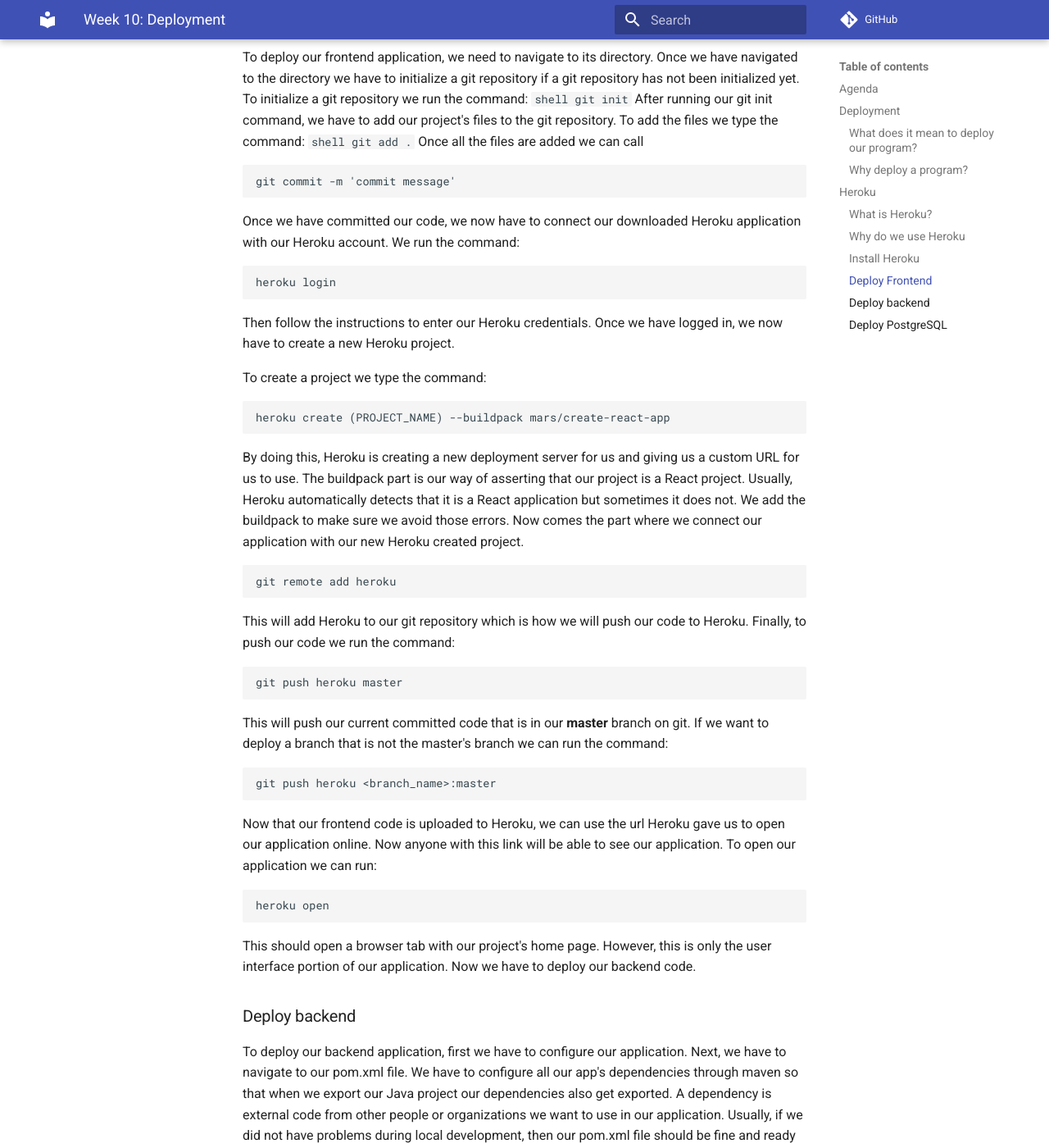
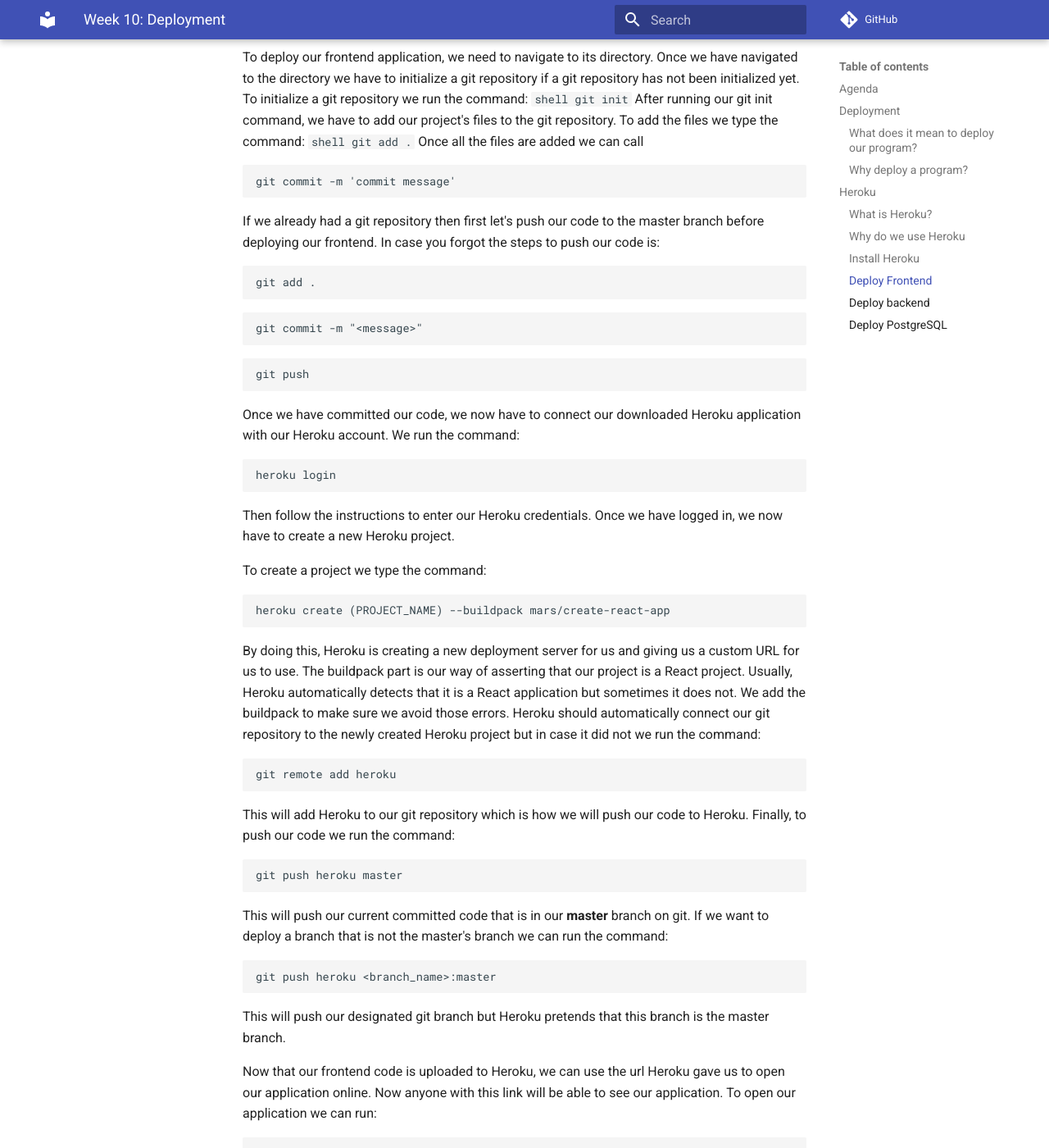
Before and after one commit to Code-4-Community/learning-resources, an MkDocs documentation site: the page built from docs/jumpstart/week-10.md, in a window 1280 px wide and 1400 px high, scrolled down 2175 px. Shown: the whole window at 82% size. Built offline with MkDocs 1.6.1 and Material for MkDocs 9.7.7, drawn with Linux system fonts in a browser that asks for light colours; comment, search, counter and statistics services are not loaded; some of the changed text lies outside the part shown.

Commit message:
added Conner's material requests for the second and first draft

````diff
--- a/docs/jumpstart/week-10.md
+++ b/docs/jumpstart/week-10.md
@@ -35,6 +35,7 @@
 The way our application is structured, our frontend and backend are separated. They are not dependent on one another and are developed in different environments and tech stacks. Therefore, we have to deploy our frontend and backend separately. Thankfully, Heroku provides great documentation as to how to deploy our React frontend and Java backend. However, before you deploy any application on Heroku, we'll need to install Heroku on our machine. First, we need to create an account on Heroku. The link to sign up is [signup.heroku.com](https://signup.heroku.com/). Once you have signed up for a Heroku account, you have to install some of its software on your machine. Because there are different installation methods depending on the machine that you are using, the download instructions for every operating system can be found [here](https://devcenter.heroku.com/articles/heroku-cli). You are installing Heroku's command line application, which will allow you to open a terminal and run Heroku commands on the terminal.
 
 ### Deploy Frontend
+
 To deploy our frontend application, we need to navigate to its directory. Once we have navigated to the directory we have to initialize a git repository if a git repository has not been initialized yet. To initialize a git repository we run the command:
  ```shell
  git init
@@ -48,6 +49,21 @@
 git commit -m 'commit message'
 ```
 
+If we already had a git repository then first let's push our code to the master branch before deploying our frontend.
+In case you forgot the steps to push our code is:
+
+```shell
+git add .
+```
+
+```shell
+git commit -m "<message>"
+```
+
+```shell
+git push
+```
+
 Once we have committed our code, we now have to connect our downloaded Heroku application with our Heroku account. We run the command:
 ```shell
 heroku login
@@ -59,7 +75,8 @@
 heroku create (PROJECT_NAME) --buildpack mars/create-react-app
 ```
 By doing this, Heroku is creating a new deployment server for us and giving us a custom URL for us to use. The buildpack part is our way of asserting
-that our project is a React project. Usually, Heroku automatically detects that it is a React application but sometimes it does not. We add the buildpack to make sure we avoid those errors. Now comes the part where we connect our application with our new Heroku created project.
+that our project is a React project. Usually, Heroku automatically detects that it is a React application but sometimes it does not. We add the buildpack to make sure we avoid those errors.
+Heroku should automatically connect our git repository to the newly created Heroku project but in case it did not we run the command:
 ```shell
 git remote add heroku
 ```
@@ -72,6 +89,9 @@
 ```shell
 git push heroku <branch_name>:master
 ```
+
+This will push our designated git branch but Heroku pretends that this branch is the master branch.
+
 Now that our frontend code is uploaded to Heroku, we can use the url Heroku gave us to open our application online. Now anyone with this link will be able to see our application.
 To open our application we can run:
 ```shell
@@ -108,7 +128,13 @@
 
 
 This dependency is a maven dependency that copies our dependencies and puts them into a jar file. A jar file is a file that runs our Java application. We'll explain
-more about jar files in a little bit.
+more about jar files in a little bit. Make sure this dependency is added under:
+ ``` xml
+ <pluginManagement>
+<!-- Insert Dependency here -->
+</pluginManagement
+```
+
 
 Next, we have to create a Procfile. This is a text file that that configures Heroku to set up your Java application. Our Procfile must look like:
 
@@ -144,7 +170,7 @@
 This will clean our application and build it again.
 Once we verified that our application successfully built, we follow the same steps as deploying our frontend code.
 
-We run the commands:
+If we have not committed our changes to the master branch make so to do so with:
 
 ```shell
 git add .
@@ -155,6 +181,12 @@
 git commit -m
 ```
 which commits our added files
+
+```shell script
+git push
+```
+which pushes our code to the master branch.
+
 
 We should already be logged into Heroku because we deployed our frontend code but if we're not, then we have to login again using:
 ```shell
@@ -184,11 +216,19 @@
 ```
 which should open a new browser window with a message at the top saying <strong> Hello Jumpstarters! </strong>
 
-Now that our backend and frontend are deployed, we have to configure our requests URL. We have to navigate back to our frontend project and modify our
-<strong> .env.production </strong> file and change it from:
+Now that our backend and frontend are deployed, we have to configure our requests URL.
+To do this, we have to use a feature in Heroku called Heroku configuration files or Heroku secrets. Basically, this is a way for us
+to write down important information such as our backend request route in a secure and inaccessible way. To do this we
+have to navigate back to our frontend project. Now we run the command:
+```shell
+heroku config:set REQUEST_URL=<backend_url>
+```
 
-~~REACT_APP_API_DOMAIN = "http://localhost:8081"~~
-REACT_APP_API_DOMAIN = "<heroku_backend_url>"
+This creates a configuration variable called REQUEST_URL which maps to the value of our backend url. Now we have to go to our React application and
+replace where we write <strong> REACT_APP_API_DOMAIN </strong> with <strong> process.env.REQUEST_URL </strong>
+
+Therefore, everytime we make a request, our React application will look for our current processes configuration variable called REQUEST_URL, which Heroku
+stored, and make requests using that URL.
 
 Now that we changed our API request URL we have to re-deploy our frontend with this modified changes. To do this,
 we simply navigate back to our frontend project directory and type in:
@@ -229,11 +269,7 @@
 heroku pg:psql
 ```
 This will start a terminal connected to Heroku's Postgres database that is provisioned to us. You should now see that our terminal says that we have connected to our PostgreSQL database server.
-Now we are running PostgreSQL commands directly on the database server. To leave our database server we run the command:
-```shell
-\q
-```
-This will return us back to our backend project directory.
+Now we are running PostgreSQL commands directly on the database server.
 
 To run the migrations scripts we run the command:
 ```shell
@@ -247,6 +283,12 @@
 ```shell
 \i <file_name>.sql
 ```
+ To leave our database server we run the command:
+```shell
+\q
+```
+This will return us back to our backend project directory.
+
 
 Once we ran both our migration and seeder scripts, we successfully deployed and migrated
 our database to Heroku. We now have a fully functional and complete web application that is accessible by anyone.
````
